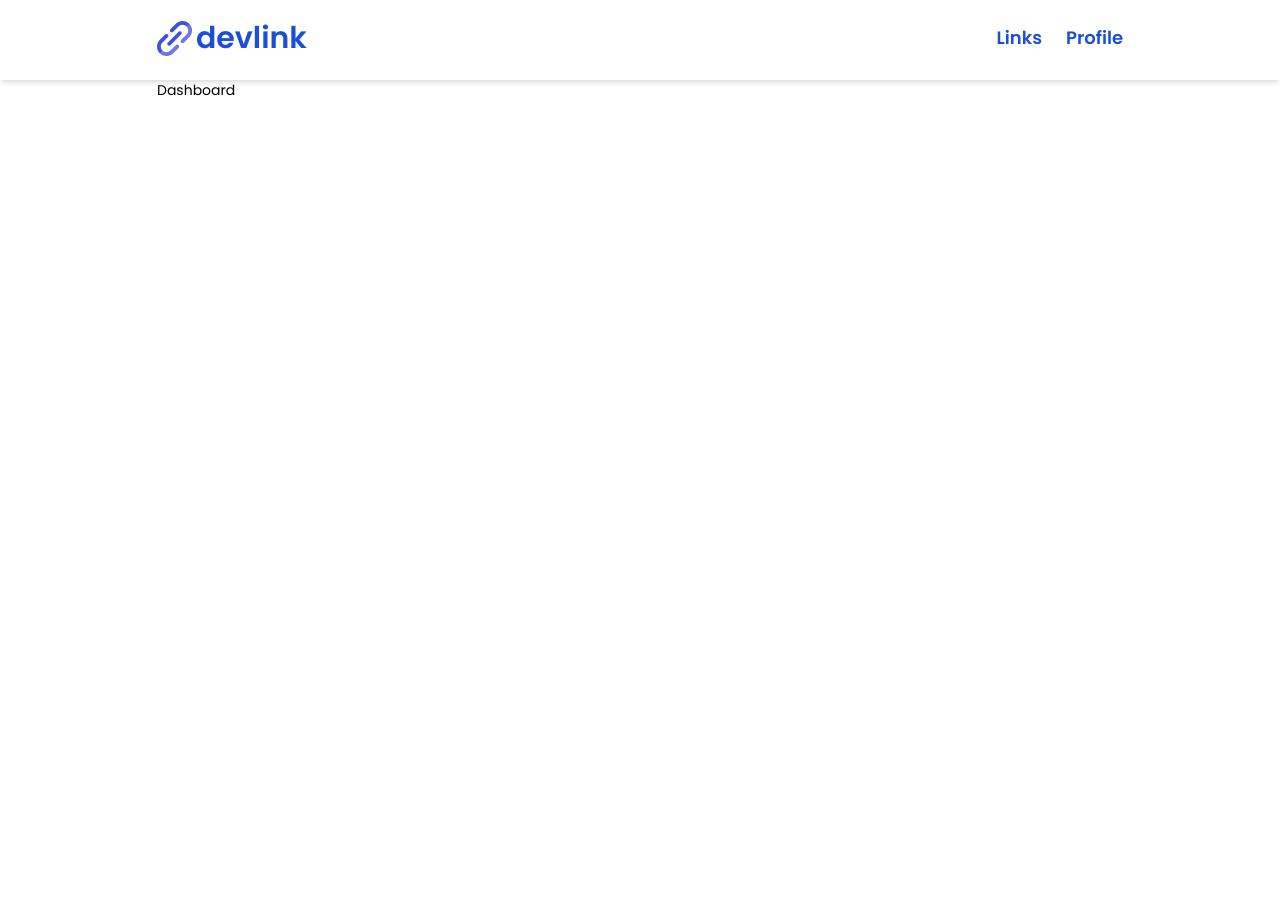
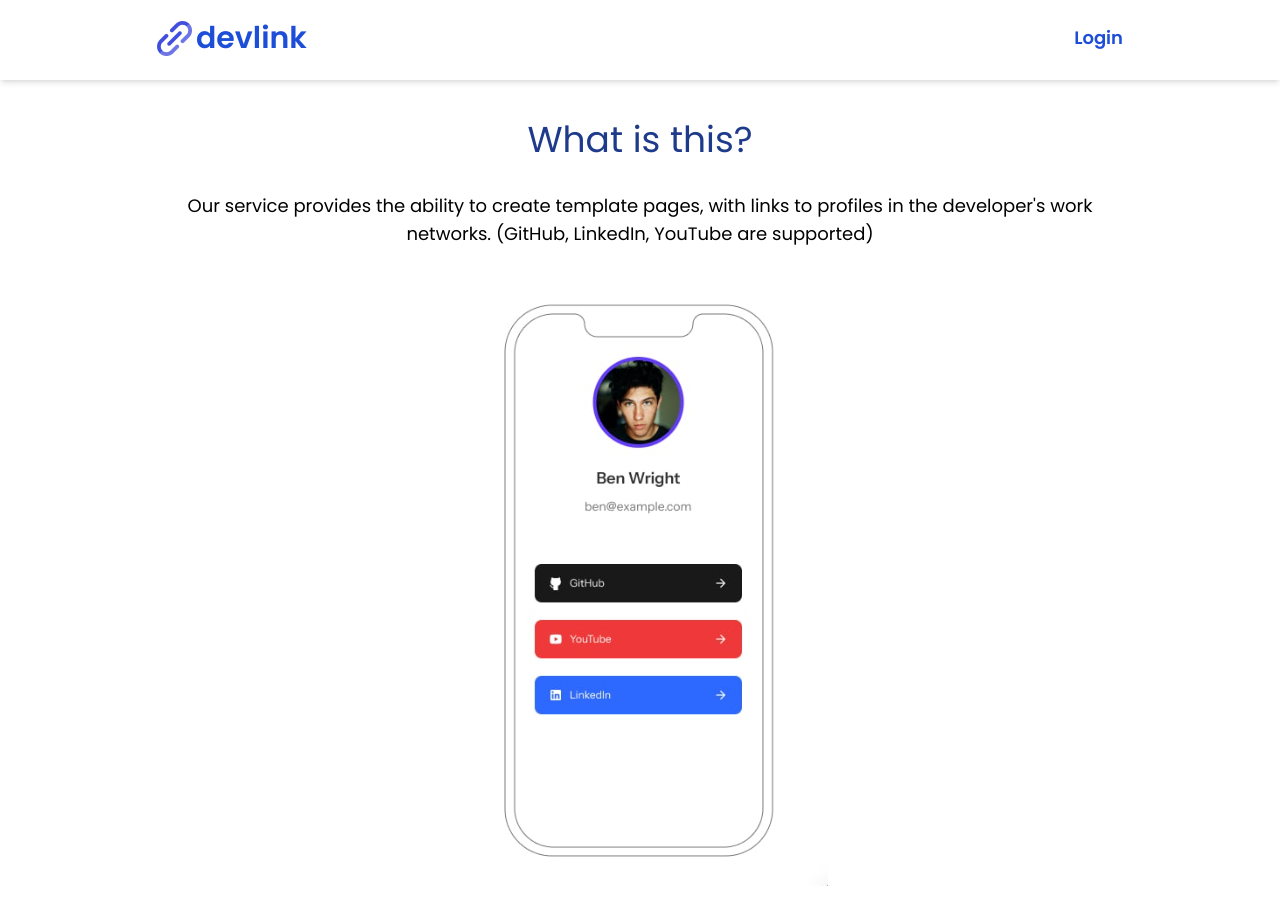
Before and after one commit to yafox3/devlink, a React (Vite) app: page / in a window 1280 px wide. Shown: the top 916 px of the page. Before the commit the page ends 800 px from the top, so only its background shows below. Built offline with nearby package versions, Linux system fonts and the light colour scheme.

Commit message:
made the home page

```diff
--- a/src/index.css
+++ b/src/index.css
@@ -13,6 +13,9 @@
 		@apply max-w-[1030px]
 	}
 	.btn {
-		@apply px-6 py-2 text-xl bg-blue-700 text-white rounded-md hover:bg-blue-900 transition-colors
+		@apply px-8 py-3 text-base bg-blue-700 text-white rounded-xl hover:bg-blue-900 transition-colors
+	}
+	.title {
+		@apply text-blue-900 text-center text-4xl
 	}
 }
--- a/src/pages/Home.tsx
+++ b/src/pages/Home.tsx
@@ -1,7 +1,19 @@
 import { FC } from 'react'
+import { Link } from 'react-router-dom'
+import example from '../assets/images/home/example.jpg'
 
 const Home: FC = () => {
-	return <div>Home</div>
+	return (
+		<div className='flex flex-col py-10 items-center justify-center text-center'>
+			<h1 className='title mb-8'>What is this?</h1>
+			<p className='text-black text-lg mb-6'>
+				Our service provides the ability to create template pages, with links to profiles in the
+				developer's work networks. (GitHub, LinkedIn, YouTube are supported)
+			</p>
+			<img className='mb-8' src={example} alt="The devlink example" />
+			<Link to='auth' className='btn'>Get started</Link>
+		</div>
+	)
 }
 
 export { Home }
--- a/src/router/router.tsx
+++ b/src/router/router.tsx
@@ -3,7 +3,7 @@ import { IRoute } from '../models/route'
 import { Auth, Dashboard, DevCard, Editor, ErrorPage, Home, Layout, Profile } from '../pages'
 
 // temp variable
-export const isAuth = true
+export const isAuth = false
 
 const publicRoutes: IRoute[] = [
 	{
```
Also changed, not shown: src/assets/images/home/example.jpg (added).
